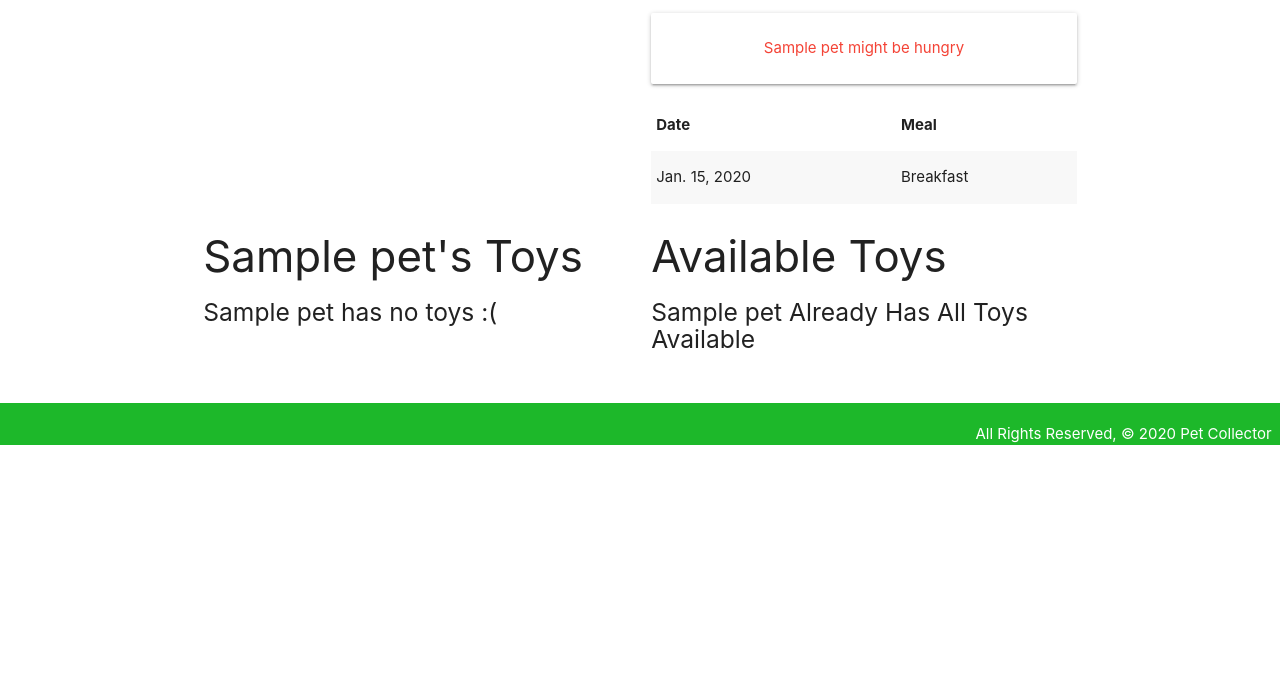
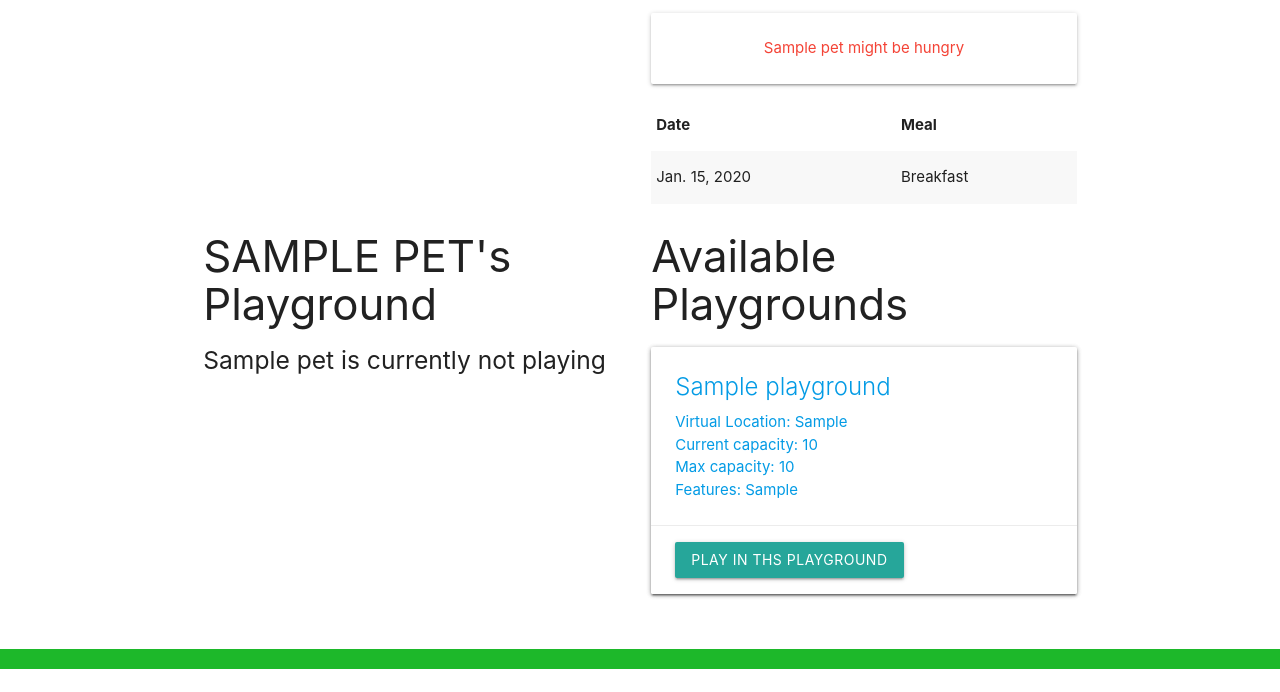
Before and after one commit to u-lam/virtualpets, a Django app: page /pets/1/ in a window 1280 px wide. Shown: the part 443-1135 px from the top of the page. Before the commit the page ends 888 px from the top, so only its background shows below. Run offline with Django 3.2, Linux system fonts and the light colour scheme; a user stored in the database is signed in; tables that the repository leaves empty hold one stand-in row (values such as "Sample post").

Commit message:
users can now 'view all wild pets' when logged out. Pet_detail displays avail playgrounds, but unable to add playground to pet

```diff
--- a/virtualpets/main_app/models.py
+++ b/virtualpets/main_app/models.py
@@ -12,6 +12,7 @@ MEALS = (
 )
 
 # Setting capacity playground at 5 max for easy testing
+# Add a function where the current capacity count increments with pet that's added to the playground
 class Playground(models.Model):
   name = models.CharField(max_length=20)
   virtual_location = models.CharField(max_length=50)
@@ -35,6 +36,7 @@ class Pet(models.Model):
   # null=True will store the value as 'null' in DB fk,
   # blank=True here will not require an association, so a pet does NOT have to belong to a user or playground
   playground = models.ForeignKey(Playground, on_delete=models.CASCADE, null=True, blank=True)
+  # playgrounds = models.ManyToManyField(Playground)
   user = models.ForeignKey(User, on_delete=models.CASCADE, null=True, blank=True)
 
   def __str__(self):
--- a/virtualpets/main_app/templates/pets/detail.html
+++ b/virtualpets/main_app/templates/pets/detail.html
@@ -54,52 +54,59 @@
   <hr>
   <div class="row">
     <div class="col s6">
-      <h3>{{ pet.name }}'s Toys</h3>
-      {% if pet.toys.count %}
-        {% for toy in pet.toys.all %}
+      <h3>{{ pet.name|upper }}'s Playground</h3>
+      {% if pet.playgrounds.count %}
+        {% for playground in pet.playground.all %}
           <div class="card">
             <div class="card-content">
               <span class="card-title">
-                A <span style="color: {{ toy.color }}">{{ toy.color }}</span> {{ toy.name }} made of {{ toy.material }}
+                Hello test {{ playground.name }} {{ playground.features }}
               </span>
             </div>
             {% comment %} REMOVE TOY {% endcomment %}
             <div class="card-action">
-              <form action="{% url 'assc_toy' pet.id toy.id %}" method="delete">
+              <form action="{% url 'assc_toy' pet.id playground.id %}" method="delete">
               {% csrf_token %}
-                <button type="submit" class="btn">Remove</button>
+                <button type="submit" class="btn">Leave Playground</button>
               </form>
             </div>
             {% comment %} END REMOVE TOY {% endcomment %}
           </div>
         {% endfor %}
       {% else %}
-        <h5>{{ pet.name }} has no toys :(</h5>
+        <h5>{{ pet.name }} is currently not playing</h5>
       {% endif %}
     </div>
 
   <div class="col s6">
-    <h3>Available Toys</h3>
-    {% if toys.count %}
-      {% for toy in toys.all %}
+    <h3>Available Playgrounds</h3>
+    {% if playgrounds.count %}
+      {% for playground in playgrounds%}
         <div class="card">
-          <div class="card-content">
-            <span class="card-title">
-              A <span style="color: {{ toy.color }}">{{ toy.color }}</span> {{ toy.name }} made of {{ toy.material }}
-            </span>
+
+          <a href="{% url 'pg_detail' playground.id %}">
+          <div class='card'>
+            <div class='card-content'>
+              <span class='card-title'>{{ playground.name }}</span>
+              <p>Virtual Location: {{ playground.virtual_location }} </p>
+              <p>Current capacity: {{ playground.current_capacity }} </p>
+              <p>Max capacity: {{ playground.max_capacity }} </p>
+              <p>Features: {{ playground.features }} </p>
             </div>
           {% comment %} ADD TO PET'S LIST OF TOYS {% endcomment %}
             <div class="card-action">
-            <form action="{% url 'assc_toy' pet.id toy.id %}" method="post">
+              <form action="{% url 'assc_pg' pet.id playground.id %}" method="post">
                 {% csrf_token %}
-              <button type="submit" class="btn">Add to {{ pet.name}}'s List</button>
+                <button type="submit" class="btn">Play in ths playground </button>
               </form>
             </div>
           {% comment %} END ADD ACTION {% endcomment %}
           </div>
+        </div>
       {% endfor %}
+
     {% else %}
-      <h5>{{pet.name}} Already Has All Toys Available</h5>
+      <h5>No playground available</h5>
     {% endif %}
   </div>
 </div>
--- a/virtualpets/main_app/views.py
+++ b/virtualpets/main_app/views.py
@@ -5,6 +5,7 @@ from django.contrib.auth import login
 from django.contrib.auth.forms import UserCreationForm
 from django.contrib.auth.decorators import login_required
 from django.contrib.auth.mixins import LoginRequiredMixin
+
 
 # class-based views imports
 from django.views.generic.edit import CreateView, UpdateView, DeleteView
@@ -18,7 +19,8 @@ def about(request):
   return render(request, 'about.html')
 
 def avail_pets(request):
-  return render(request, 'avail_pets.html')
+  pets = Pet.objects.filter(user=None)
+  return render(request, 'avail_pets.html', { 'pets': pets })
 
 
 def signup(request):
@@ -45,17 +47,25 @@ def pets_index(request):
 @login_required
 def pets_detail(request, pet_id):
   pet = Pet.objects.get(id=pet_id)
-  # toys_pet_doesnt_have = Toy.objects.exclude(id__in = pet.toys.all().values_list('id'))
+  playgrounds = Playground.objects.all()
+  # playgrounds = Playground.objects.filter(id=pet_id)
+  # avail_playgrounds = Playground.objects.exclude()
+  # playgrounds_pet_not_in = Playground.objects.exclude(id__in = pet.playgrounds.all().values_list('id'))
   feeding_form = FeedingForm()
   return render(request, 'pets/detail.html', {
     'pet': pet,
     'feeding_form': feeding_form,
-    # 'toys': toys_pet_doesnt_have
+    'playgrounds': playgrounds,
+    # 'available playgrounds': avail_playgrounds
   })
 
 @login_required
 def assc_pg(request, pet_id, pg_id):
-  Pet.objects.get(id=pet_id).playground.add(pg_id)
+  pet = Pet.objects.get(id=pet_id)
+  playground = Playground.objects.get(id=pg_id)
+  # Pet.add(playground)
+  Playground.add(pet)
+  # Pet.objects.get(id=pet_id).playgrounds.add(pg_id)
   return redirect('detail', pet_id=pet_id)
 
 @login_required
```
Also changed, not shown: virtualpets/main_app/templates/avail_pets.html (+1 -6 lines), virtualpets/main_app/templates/playgrounds/pg_detail.html (+7 -1 lines), virtualpets/main_app/templates/playgrounds/pg_form.html (+2 -5 lines). Lines whose indentation alone changed are shown as unchanged.
